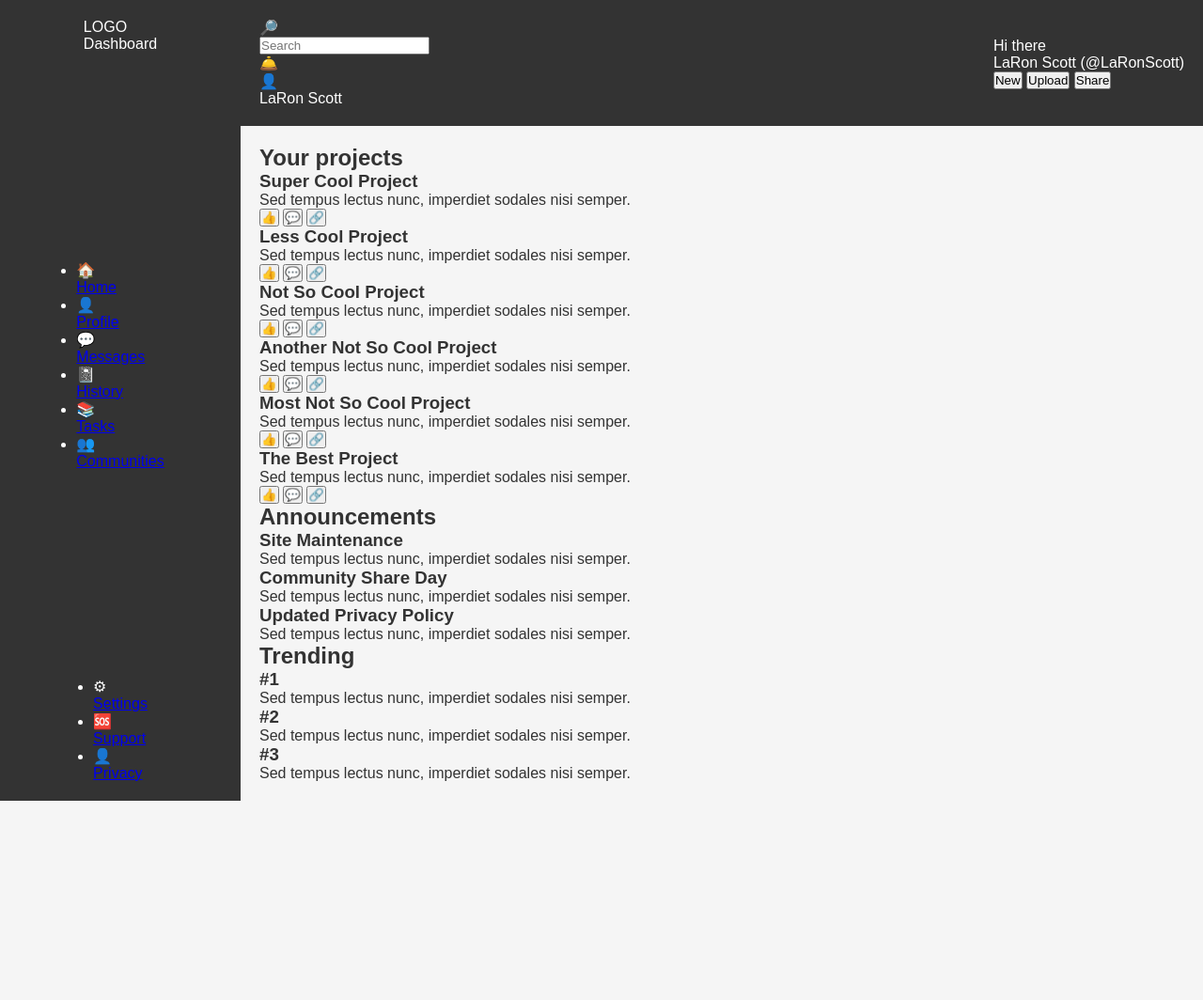
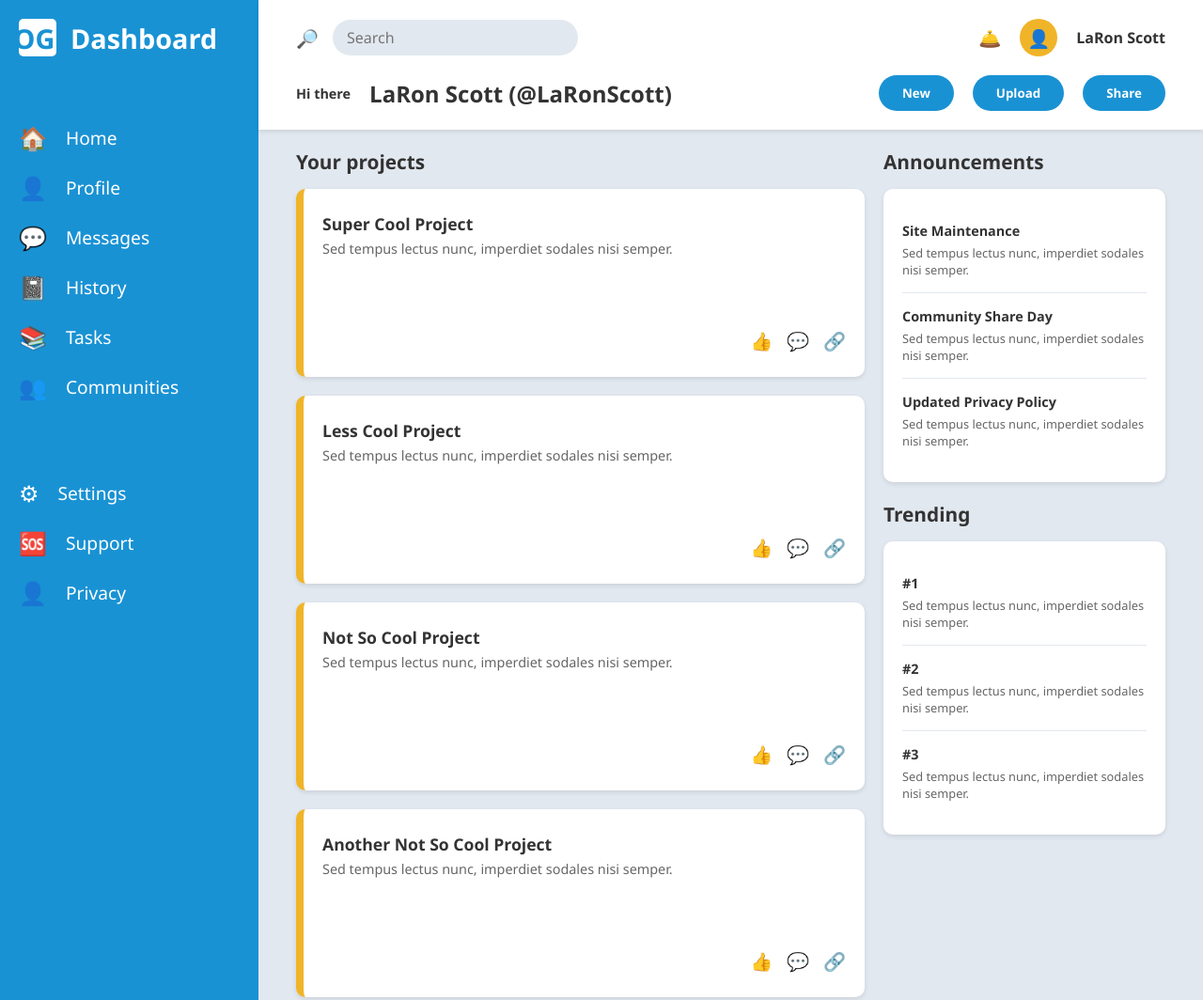
Before and after one commit to rond3vs/odin-admin-dashboard, a plain HTML site: page index.html in a window 1280 px wide. Shown: the top 1064 px of the page at 94% size. Before the commit the page ends 852 px from the top, so only its background shows below. Drawn offline with Linux system fonts and the light colour scheme.

Commit message:
add styling to dash-board

```diff
--- a/styles.css
+++ b/styles.css
@@ -1,41 +1,264 @@
+/* Base styles */
 * {
     margin: 0;
     padding: 0;
     box-sizing: border-box;
+    font-family: 'Segoe UI', 'Roboto', Arial, sans-serif;
 }
 
 body {
     display: grid;
-    grid-template-columns: 1fr 4fr;
-    grid-template-rows: auto 1fr auto;
-    font-family: 'Poppins', sans-serif;
-    background-color: #f5f5f5;
+    grid-template-columns: 275px 1fr;
+    grid-template-rows: auto 1fr;
+    min-height: 100vh;
+    background-color: #e2e8f0;
     color: #333;
 }
 
-nav {
+
+.main-navigation {
     grid-column: 1 / 2;
     grid-row: 1 / -1;
-    background-color: #333;
-    color: #fff;
+    background-color: #1992d4;
+    color: white;
     padding: 20px;
     display: flex;
     flex-direction: column;
+    gap: 60px;
+}
+
+.title {
+    display: flex;
+    align-items: center;
+    gap: 15px;
+    font-size: 1.8rem;
+    font-weight: bold;
+    margin-bottom: 10px;
+}
+
+.logo {
+    width: 40px;
+    height: 40px;
+    background-color: white;
+    color: #1992d4;
+    display: flex;
+    align-items: center;
+    justify-content: center;
+    border-radius: 5px;
+}
+
+.web-title {
+    font-size: 1.8rem;
+}
+
+.menu ul, .settings ul {
+    list-style: none;
+}
+
+.menu ul li, .settings ul li {
+    display: flex;
+    align-items: center;
+    gap: 20px;
+    margin-bottom: 20px;
+    font-size: 1.2rem;
+    font-weight: 500;
+}
+
+.icon {
+    font-size: 1.5rem;
+}
+
+.main-navigation a {
+    color: white;
+    text-decoration: none;
+}
+
+
+.top-bar {
+    grid-column: 2 / -1;
+    grid-row: 1 / 2;
+    padding: 20px 40px;
+    background-color: white;
+    box-shadow: 0px 2px 5px rgba(0, 0, 0, 0.1);
+    z-index: 10;
+}
+
+.search-bar {
+    display: flex;
     justify-content: space-between;
     align-items: center;
+    margin-bottom: 20px;
 }
 
-header {
-    grid-column: 2 / -1;
-    background-color: #333;
-    color: #fff;
-    padding: 20px;
+.search-container {
+    display: flex;
+    align-items: center;
+    gap: 15px;
+    flex: 1;
+}
+
+.search-icon {
+    font-size: 1.2rem;
+}
+
+.search-input input {
+    width: 100%;
+    max-width: 600px;
+    padding: 8px 15px;
+    border: none;
+    background-color: #e2e8f0;
+    border-radius: 20px;
+    font-size: 1rem;
+}
+
+.user-info {
+    display: flex;
+    align-items: center;
+    gap: 20px;
+}
+
+.notification-icon {
+    font-size: 1.2rem;
+}
+
+.avatar {
+    width: 40px;
+    height: 40px;
+    background-color: #f0b429;
+    border-radius: 50%;
+    display: flex;
+    align-items: center;
+    justify-content: center;
+    font-size: 1.2rem;
+}
+
+.username {
+    font-weight: bold;
+}
+
+.profile-bar {
     display: flex;
     justify-content: space-between;
     align-items: center;
 }
 
-main {
+.welcome-message {
+    display: flex;
+    align-items: center;
+    gap: 20px;
+}
+
+.welcome-message p:first-child {
+    font-size: 0.9rem;
+    font-weight: bold;
+}
+
+.user-handle {
+    font-size: 1.5rem;
+    font-weight: bold;
+}
+
+.action-buttons {
+    display: flex;
+    gap: 20px;
+}
+
+.action-buttons button {
+    background-color: #1992d4;
+    color: white;
+    border: none;
+    border-radius: 20px;
+    padding: 10px 25px;
+    font-weight: bold;
+    cursor: pointer;
+}
+
+
+.main-content {
     grid-column: 2 / -1;
+    grid-row: 2 / -1;
+    display: grid;
+    grid-template-columns: 1fr 300px;
+    padding: 20px 40px;
+    gap: 20px;
+}
+
+
+.projects-section h2, .announcements-section h2, .trending-section h2 {
+    font-size: 1.3rem;
+    margin-bottom: 15px;
+}
+
+.projects {
+    display: grid;
+    grid-template-columns: repeat(auto-fit, minmax(300px, 1fr));
+    gap: 20px;
+}
+
+.project {
+    background-color: white;
+    border-radius: 10px;
+    padding: 25px 20px;
+    border-left: 8px solid #f0b429;
+    box-shadow: 0px 2px 5px rgba(0, 0, 0, 0.1);
+    display: flex;
+    flex-direction: column;
+    height: 200px;
+}
+
+.project-title {
+    font-size: 1.1rem;
+    margin-bottom: 5px;
+}
+
+.project-description {
+    color: #666;
+    font-size: 0.9rem;
+    margin-bottom: auto;
+}
+
+.project-actions {
+    display: flex;
+    justify-content: flex-end;
+    gap: 15px;
+}
+
+.action-icon {
+    background: none;
+    border: none;
+    font-size: 1.2rem;
+    cursor: pointer;
+}
+
+
+.announcements, .trending {
+    background-color: white;
+    border-radius: 10px;
     padding: 20px;
+    box-shadow: 0px 2px 5px rgba(0, 0, 0, 0.1);
+    margin-bottom: 20px;
 }
+
+.announcement, .trend {
+    padding: 15px 0;
+}
+
+.announcement:not(:last-child), .trend:not(:last-child) {
+    border-bottom: 1px solid #e2e8f0;
+}
+
+.announcement-title, .trend-title {
+    font-size: 0.9rem;
+    font-weight: bold;
+    margin-bottom: 5px;
+}
+
+.announcement-description, .trend-description {
+    color: #666;
+    font-size: 0.8rem;
+}
+
+/* Trending Section */
+.trending-section {
+    margin-top: 20px;
+}
```
